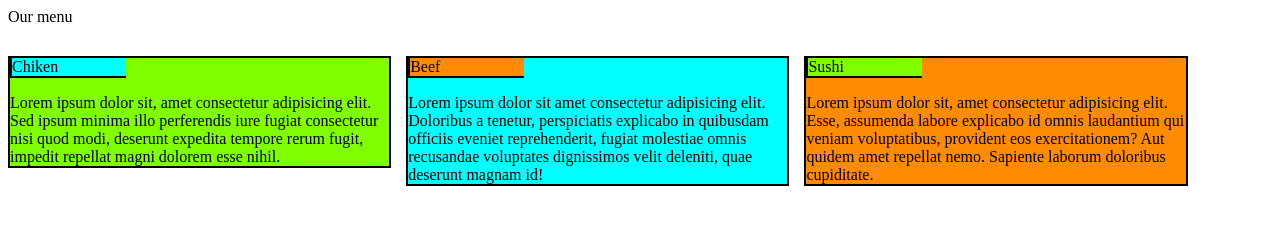
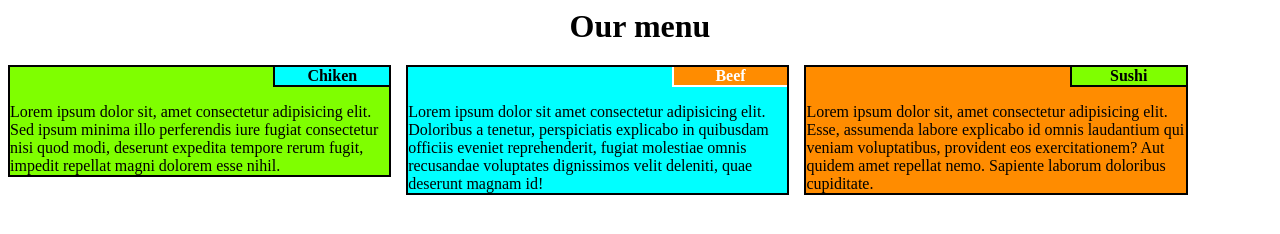
Before and after one commit to usaas44/module2-solution, a plain HTML site: page index.html in a window 1280 px wide. Drawn offline with Linux system fonts and the light colour scheme.

Commit message:
Hooray! I made it!

```diff
--- a/style.css
+++ b/style.css
@@ -1,8 +1,13 @@
 . {
     box-sizing: border-box;
 }
+.menu {
+    font-size: xx-large;
+    font-weight: bold;
+    text-align: center;
+}
 div {
-    margin-top: 15px;
+    margin-top: 10px;
 
 }
 div.chicken {
@@ -30,10 +35,12 @@ div.sushi {
 p {
     margin-top: 0;
     width: 30%;
-    margin-right: 0;
+    margin-left: auto;
     border: 2px solid;
     border-top: 0;
     border-right: 0;
+    text-align: center;
+    font-weight: bolder;
 
 }
 p.chicken {
@@ -41,6 +48,7 @@ p.chicken {
 }
 p.beef {
     background-color: darkorange;
+    color: white;
 }
 p.sushi {
     background-color: chartreuse;
```
